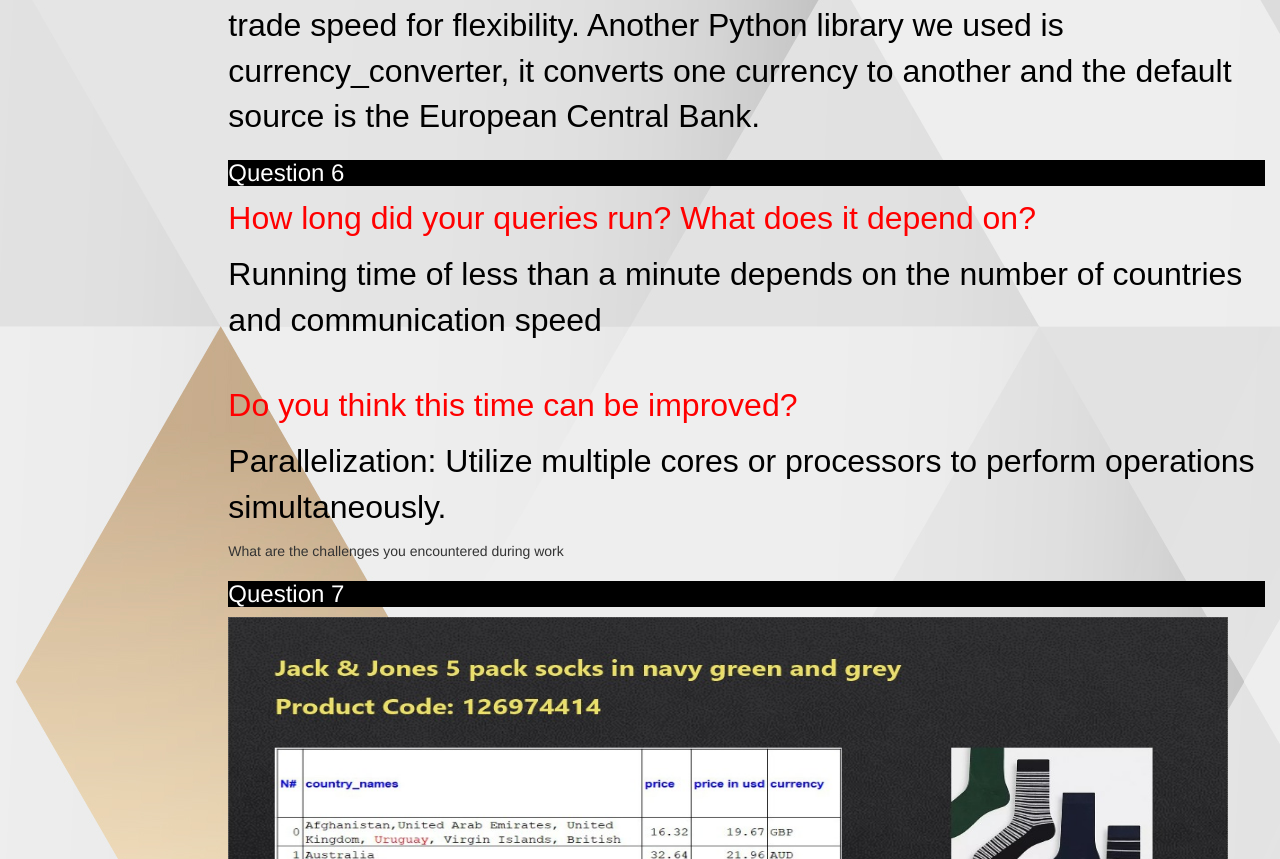
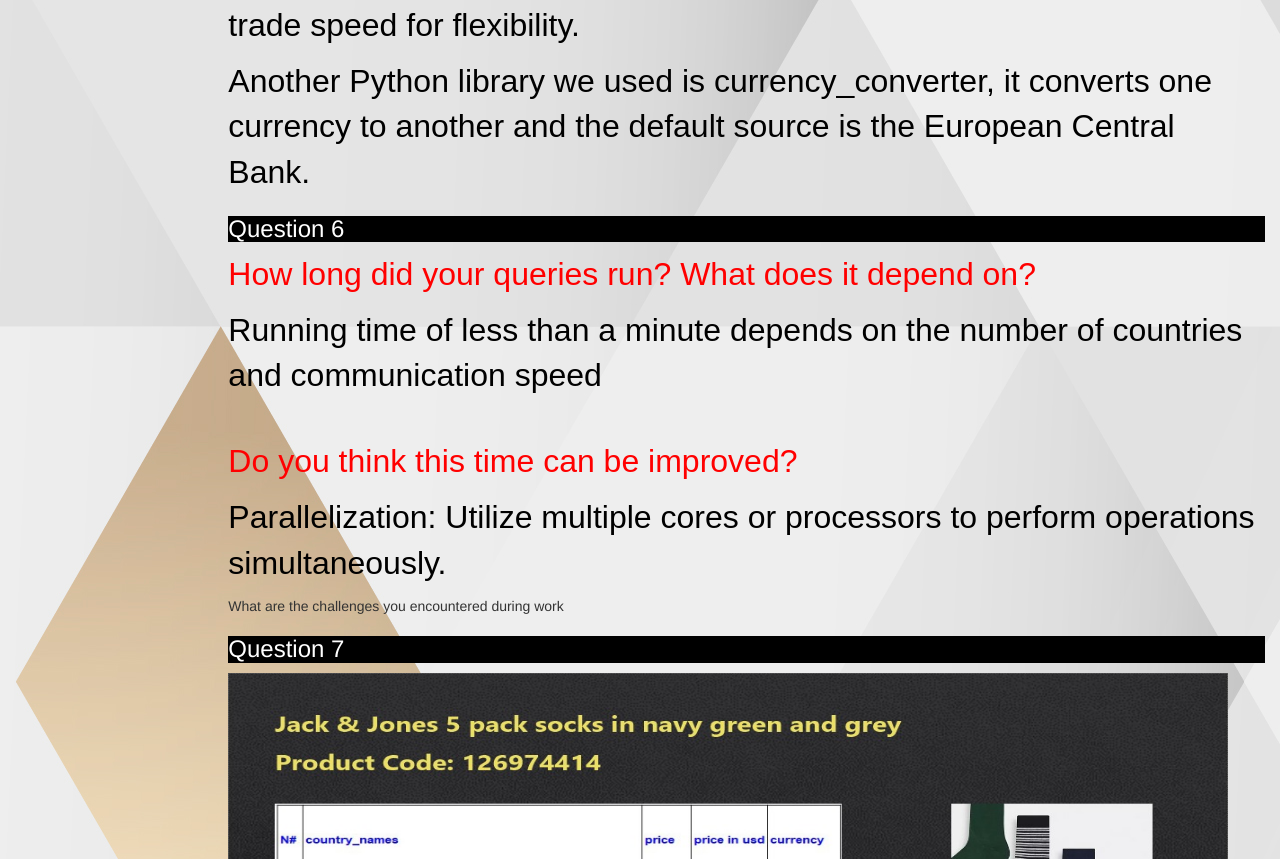
Before and after one commit to OmriBrazi/Mohamed-Soboh.github.io, a plain HTML site: page index.html in a window 1280 px wide. Shown: the part 5996-6855 px from the top of the page. Drawn offline with nearby package versions, Linux system fonts and the light colour scheme.

Commit message:
Update index.html

```diff
--- a/index.html
+++ b/index.html
@@ -1153,7 +1153,7 @@ Asos is a British e-commerce company, specializing in fashion and cosmetics.
 	used for web scraping purposes to pull the data out of HTML and XML files. It creates parse trees
 	that are helpful to extract the data easily. Beautiful Soup provides a few simple methods and Pythonic
 	idioms for navigating, searching, and modifying a parse tree, and it sits on top of popular Python parsers
-	like lxml and html5lib, allowing users to try out different parsing strategies or trade speed for flexibility.
+	like lxml and html5lib, allowing users to try out different parsing strategies or trade speed for flexibility.<br></p><p>
 				   Another Python library we used is currency_converter, it converts one currency to another and the default source is the European Central Bank.</font>
                        </article>
                </section>
```
